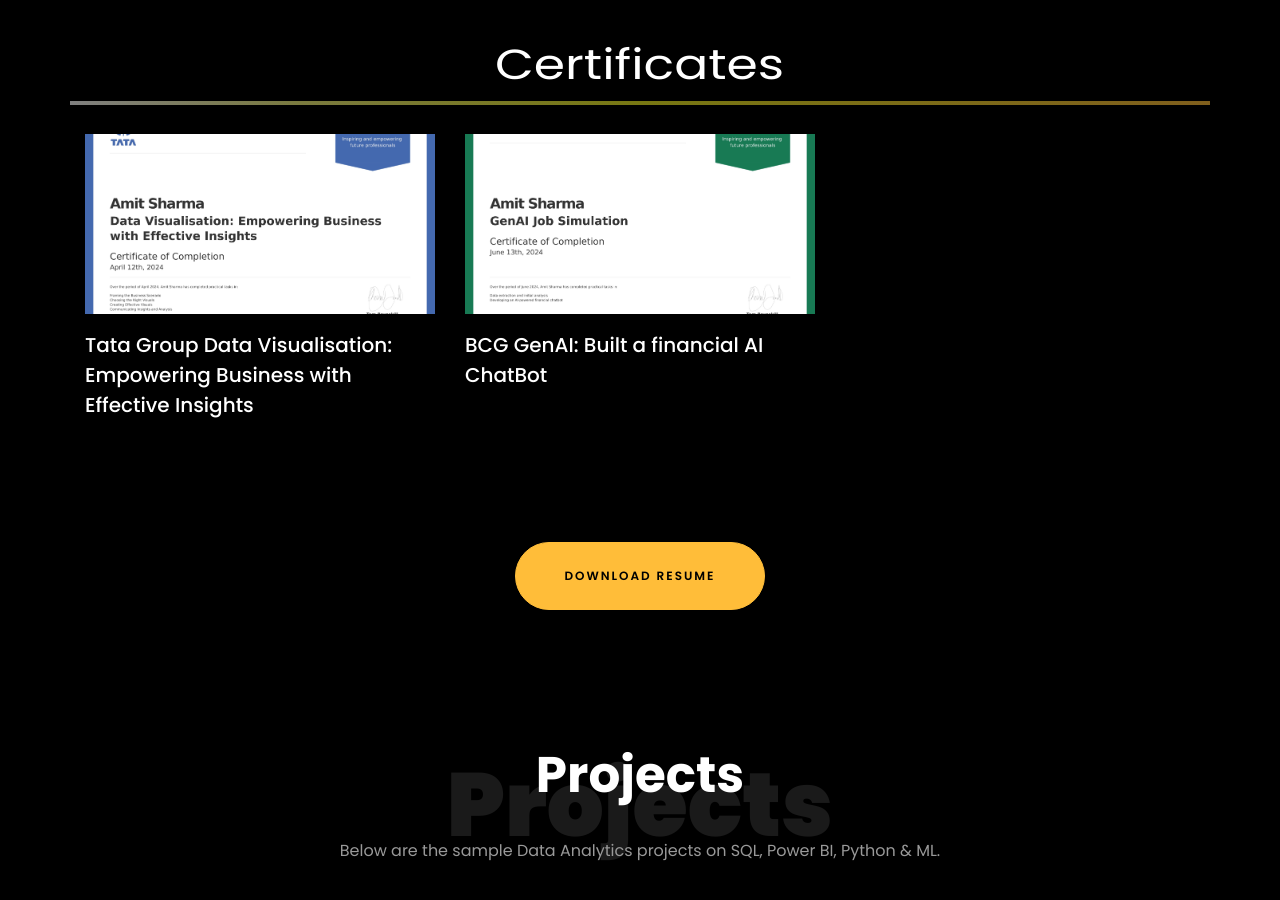
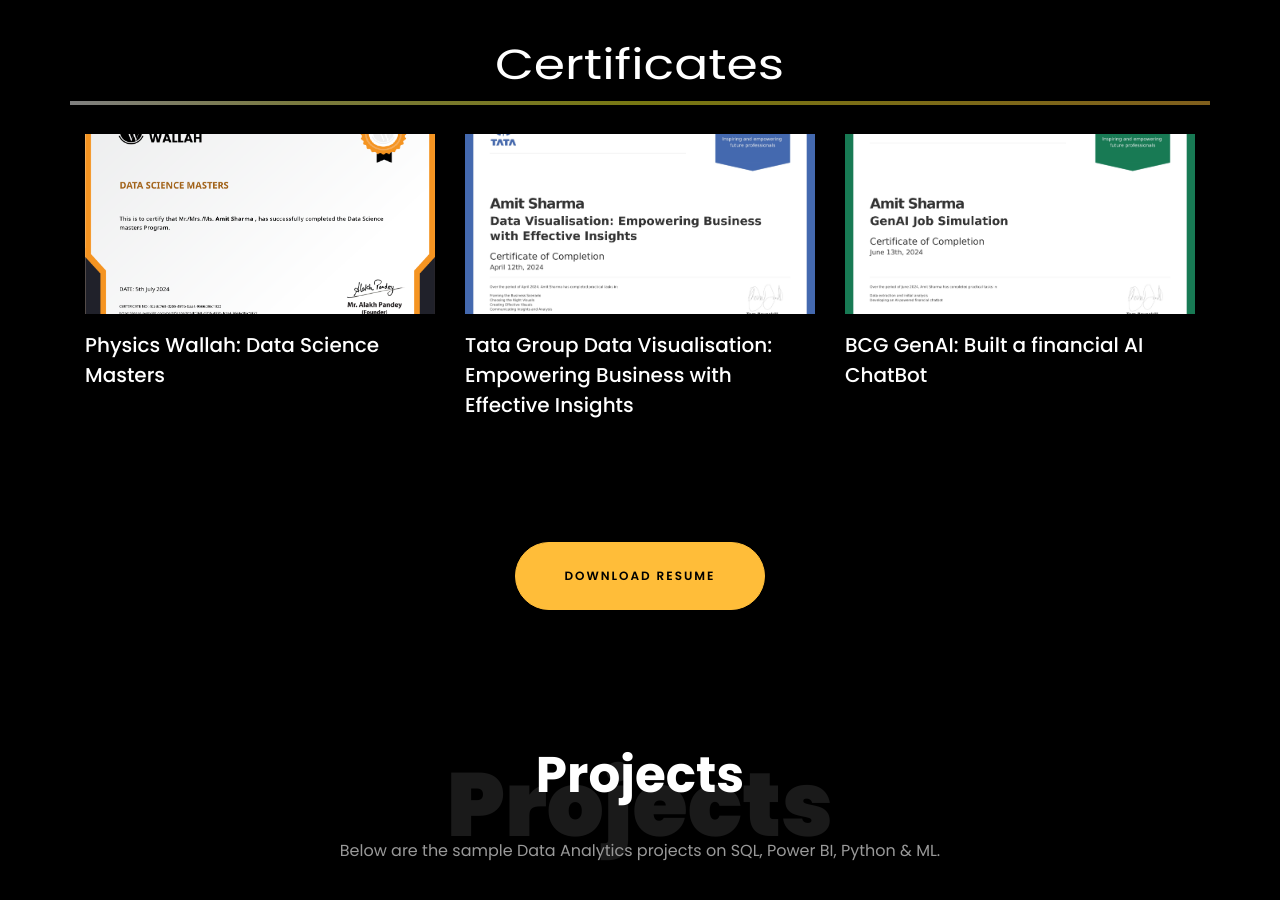
Before and after one commit to AmitOmjeeSharma/AmitOmjeeSharma.github.io, a plain HTML site: page index.html in a window 1280 px wide. Shown: the part 3440-4340 px from the top of the page. Drawn offline with Linux system fonts and the light colour scheme; animation ran at ten frames a second; files whose address does not match are found by name.

Commit message:
Certificate Update

```diff
--- a/index.html
+++ b/index.html
@@ -397,6 +397,17 @@
 			<br>
 
 <div class="row d-flex">
+  <div class="col-md-4 d-flex ftco-animate">
+	  <div class="blog-entry justify-content-end">
+	  <a href="https://pwskills.com/learn/certificate/4cadc768-d205-497b-baa4-9566c86c1822/" class="block-20 zoom-effect" style="background-image: url('images/PW.png');">
+	  </a>
+	  <div class="text mt-3 float-right d-block">
+
+		<h3 class="heading"><a href="https://pwskills.com/learn/certificate/4cadc768-d205-497b-baa4-9566c86c1822/">Physics Wallah: Data Science Masters</a></h3>
+	  </div>
+	</div>
+  </div>
+
 	<div class="col-md-4 d-flex ftco-animate">
 		<div class="blog-entry justify-content-end">
 		<a href="https://forage-uploads-prod.s3.amazonaws.com/completion-certificates/Tata/MyXvBcppsW2FkNYCX_Tata%20Group_JiPaHx2ooMwh4Kscc_1712922283979_completion_certificate.pdf" class="block-20 zoom-effect" style="background-image: url('images/Tata.jpg');">
@@ -407,6 +418,7 @@
 		</div>
 	  </div>
 	</div>
+
   <div class="col-md-4 d-flex ftco-animate">
 	  <div class="blog-entry justify-content-end">
 	  <a href="https://forage-uploads-prod.s3.amazonaws.com/completion-certificates/BCG%20/gabev3vXhuACr48eb_BCG_JiPaHx2ooMwh4Kscc_1718263260021_completion_certificate.pdf" class="block-20 zoom-effect" style="background-image: url('images/BSG_GenAI.jpg');">
@@ -417,17 +429,6 @@
 	  </div>
 	</div>
   </div>
-  <!-- <div class="col-md-4 d-flex ftco-animate">
-	  <div class="blog-entry justify-content-end">
-	  <a href="https://github.com/AmitOmjeeSharma/Telegram_Malicious_Activity_Detection" class="block-20 zoom-effect" style="background-image: url('images/TMAD.jpg');">
-	  </a>
-	  <div class="text mt-3 float-right d-block">
-
-		<h3 class="heading"><a href="https://github.com/AmitOmjeeSharma/Telegram_Malicious_Activity_Detection">Telegram Malicious Activity Detection using Python</a></h3>
-		<p>Telegram bot that uses deep learning and natural language processing techniques to detect and flag malicious activities in messages, in order to identify potential threats.</p>
-	  </div>
-	</div>
-  </div> -->
 
 </div>
 <br>
```
Also changed, not shown: images/PW.png (added).
